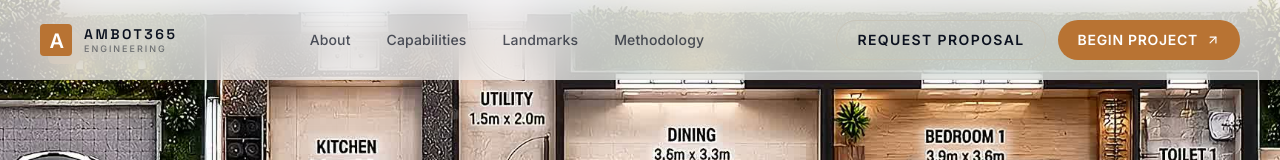
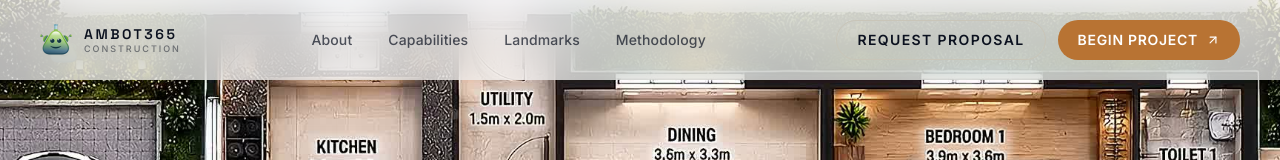
Before and after one commit to A365shift-DevTeam/Ambot365-Construction, a React (Vite) app: page / in a window 1280 px wide. Shown: the top 160 px of the page. Built offline with nearby package versions, Linux system fonts and the light colour scheme.

Commit message:
changes in the Headers

```diff
--- a/src/App.tsx
+++ b/src/App.tsx
@@ -95,7 +95,7 @@ export default function App() {
             </div>
 
             <h1 className="display-xl text-[58px] md:text-[76px] leading-[0.92] tracking-[-4.2px] text-[#0B111F] mb-7">
-              Engineering<br />landmarks that last.
+              Ambot365<br />Construction
             </h1>
 
             <p className="max-w-[520px] text-[15.5px] text-[#0B111F]/70 leading-relaxed mb-9">
@@ -201,7 +201,7 @@ export default function App() {
           <div className="md:col-span-5">
             <div className="flex items-center gap-3 mb-6">
               <div className="w-7 h-7 rounded bg-[#B87333] flex items-center justify-center text-white text-lg font-bold tracking-[-1.5px]">A</div>
-              <div className="font-display text-[#0B111F] tracking-[0.2em] text-sm">AMBOT365 ENGINEERING GROUP</div>
+              <div className="font-display text-[#0B111F] tracking-[0.2em] text-sm">AMBOT365 CONSTRUCTION GROUP</div>
             </div>
             <div className="max-w-xs text-[#0B111F]/60">
               A global leader in complex structures, infrastructure, and mission-critical facilities.
@@ -210,25 +210,26 @@ export default function App() {
 
           <div className="md:col-span-3 text-sm space-y-1.5">
             <div className="text-[#0B111F]/40 uppercase tracking-widest text-xs mb-3">OFFICES</div>
-            <div>London • New York • Singapore</div>
-            <div>Geneva • Houston • Dubai • Sydney</div>
+            {/* <div>London • New York • Singapore</div>
+            <div>Geneva • Houston • Dubai • Sydney</div> */}
+            <div>Coimbatore</div>
           </div>
 
           <div className="md:col-span-4 text-sm">
             <div className="text-[#0B111F]/40 uppercase tracking-widest text-xs mb-3">CONTACT</div>
-            <div className="text-[#0B111F]">+1 800 555 0365</div>
-            <div>projects@ambot365.com</div>
+            <div className="text-[#0B111F]">+91 97509 45792</div>
+            <div>Connect@ambot365.in</div>
             <div className="mt-4 text-[12px] text-[#0B111F]/40">For RFPs and confidential briefings, contact our Director of Business Development.</div>
           </div>
         </div>
 
         <div className="max-w-7xl mx-auto px-6 md:px-10 mt-16 pt-9 border-t border-[#E6E4DE] flex flex-col md:flex-row gap-y-2 justify-between text-xs tracking-widest text-[#0B111F]/50">
-          <div>© {new Date().getFullYear()} AMBOT365 ENGINEERING GROUP. ALL RIGHTS RESERVED.</div>
+          <div>© {new Date().getFullYear()} AMBOT365 CONSTRUCTION  GROUP. ALL RIGHTS RESERVED.</div>
           <div className="flex gap-x-6">
             <span>PRIVACY</span>
             <span>LEGAL</span>
             <span>MODERN SLAVERY STATEMENT</span>
-            <span>SUSTAINABILITY REPORT 2025</span>
+            <span>SUSTAINABILITY REPORT 2026</span>
           </div>
         </div>
       </footer>
--- a/src/components/EnterpriseFramesHero.tsx
+++ b/src/components/EnterpriseFramesHero.tsx
@@ -87,12 +87,12 @@ export default function EnterpriseFramesHero({ onNavigate }: EnterpriseFramesHer
 
         {/* Minimal top-left logo only — very restrained */}
         <div className="absolute top-8 left-8 md:left-12 z-30 flex items-center gap-3">
-          <div className="w-8 h-8 rounded-md bg-[#B87333] flex items-center justify-center shadow-sm">
-            <span className="text-white text-[14px] font-bold tracking-[-1.5px]">A</span>
+          <div className="w-8 h-8 rounded-md overflow-hidden shadow-sm">
+            <img src="/favicon.png" alt="Ambot365 Logo" className="w-full h-full object-cover" />
           </div>
           <div className="flex flex-col -space-y-px">
             <div className="font-display font-semibold tracking-[0.2em] text-[#0B111F] text-[13px] md:text-white">AMBOT365</div>
-            <div className="text-[8px] text-[#0B111F]/45 md:text-white/70 tracking-[0.22em]">ENGINEERING</div>
+            <div className="text-[8px] text-[#0B111F]/45 md:text-white/70 tracking-[0.22em]">CONSTRUCTION</div>
           </div>
         </div>
 
--- a/src/components/EnterpriseHero.tsx
+++ b/src/components/EnterpriseHero.tsx
@@ -62,12 +62,12 @@ export default function EnterpriseHero({ onNavigate }: EnterpriseHeroProps) {
         <div className="absolute top-0 left-0 right-0 z-40 px-6 md:px-10 pt-8 pb-4 flex items-center justify-between pointer-events-none">
           <div className="flex items-center gap-3 pointer-events-auto">
             <div className="flex items-center gap-2.5">
-              <div className="w-8 h-8 rounded-md bg-[#B87333] flex items-center justify-center">
-                <span className="text-white text-[13px] font-bold tracking-[-1px]">A</span>
+              <div className="w-8 h-8 rounded-md overflow-hidden">
+                <img src="/favicon.png" alt="Ambot365 Logo" className="w-full h-full object-cover" />
               </div>
               <div>
                 <div className="font-display text-[13px] font-semibold tracking-[0.18em] text-white">AMBOT365</div>
-                <div className="text-[9px] text-white/50 -mt-0.5 tracking-[0.2em]">ENGINEERING GROUP</div>
+                <div className="text-[9px] text-white/50 -mt-0.5 tracking-[0.2em]">CONSTRUCTION</div>
               </div>
             </div>
           </div>
--- a/src/components/EnterpriseNavbar.tsx
+++ b/src/components/EnterpriseNavbar.tsx
@@ -45,12 +45,12 @@ export default function EnterpriseNavbar({ currentSection, onNavigate }: Enterpr
             onClick={() => handleLinkClick('hero')}
             className="flex items-center gap-3 cursor-pointer group"
           >
-            <div className="w-8 h-8 rounded bg-[#B87333] flex items-center justify-center">
-              <span className="text-white font-bold text-xl tracking-[-1.5px] leading-none mt-0.5">A</span>
+            <div className="w-8 h-8 rounded overflow-hidden">
+              <img src="/favicon.png" alt="Ambot365 Logo" className="w-full h-full object-cover" />
             </div>
             <div className="flex flex-col justify-center -space-y-0.5">
               <div className="font-display font-semibold tracking-[0.18em] text-[#0B111F] text-sm group-hover:text-[#B87333] transition-colors">AMBOT365</div>
-              <div className="text-[9px] text-[#0B111F]/50 tracking-[0.22em] font-medium">ENGINEERING</div>
+              <div className="text-[9px] text-[#0B111F]/50 tracking-[0.22em] font-medium">CONSTRUCTION</div>
             </div>
           </div>
 
@@ -111,7 +111,7 @@ export default function EnterpriseNavbar({ currentSection, onNavigate }: Enterpr
             ))}
           </div>
           <div className="pt-6 text-xs text-[#0B111F]/50 tracking-widest">
-            AMBOT365 ENGINEERING GROUP<br />© {new Date().getFullYear()}. ALL RIGHTS RESERVED.
+            AMBOT365 CONSTRUCTION GROUP<br />© {new Date().getFullYear()}. ALL RIGHTS RESERVED.
           </div>
         </div>
       )}
--- a/src/components/Navbar.tsx
+++ b/src/components/Navbar.tsx
@@ -53,16 +53,15 @@ export default function Navbar({ currentSection, onNavigate }: NavbarProps) {
           onClick={() => handleLinkClick('hero')}
           className="flex items-center gap-2.5 cursor-pointer group"
         >
-          <div className="relative flex items-center justify-center w-9 h-9 rounded-lg bg-gradient-to-br from-brand-orange to-amber-500 overflow-hidden shadow-md group-hover:shadow-brand-orange/20 transition-all">
-            <Hammer id="logo-hammer-icon" className="w-4.5 h-4.5 text-white font-bold transform -rotate-12 group-hover:rotate-12 transition-transform duration-300" />
-            <div className="absolute inset-0 bg-white/20 translate-y-full group-hover:translate-y-0 transition-transform duration-500" />
+          <div className="relative flex items-center justify-center w-9 h-9 rounded-lg overflow-hidden shadow-md group-hover:shadow-brand-orange/20 transition-all">
+            <img id="logo-icon" src="/favicon.png" alt="Ambot365 Logo" className="w-full h-full object-cover" />
           </div>
           <div className="flex flex-col">
             <span className="font-display font-bold text-sm tracking-[0.18em] uppercase text-zinc-950 group-hover:text-brand-orange transition-colors">
               Ambot365
             </span>
             <span className="font-mono text-[8px] text-zinc-500 tracking-[0.25em] -mt-1 uppercase">
-              Engineering Group
+              CONSTRUCTION
             </span>
           </div>
         </div>
@@ -92,9 +91,9 @@ export default function Navbar({ currentSection, onNavigate }: NavbarProps) {
         <div className="hidden lg:flex items-center gap-4">
           <div className="flex flex-col items-end font-mono text-[9px] text-zinc-500">
             <span className="text-zinc-700 font-semibold flex items-center gap-1">
-              <span className="w-1.5 h-1.5 rounded-full bg-emerald-600" /> +1 (800) 555-0365
+              <span className="w-1.5 h-1.5 rounded-full bg-emerald-600" /> +91 987654321
             </span>
-            <span>info@ambot365.com</span>
+            <span>connect@ambot365.in</span>
           </div>
 
           <button
@@ -177,7 +176,7 @@ export default function Navbar({ currentSection, onNavigate }: NavbarProps) {
             </div>
           </div>
           <div className="text-center font-mono text-[8px] text-zinc-400 uppercase tracking-widest mt-2">
-            © 2026 AMBOT365 ENGINEERING GROUP. ALL RIGHTS RESERVED.
+            © 2026 AMBOT365 CONSTRUCTION GROUP. ALL RIGHTS RESERVED.
           </div>
         </div>
       </div>
```
